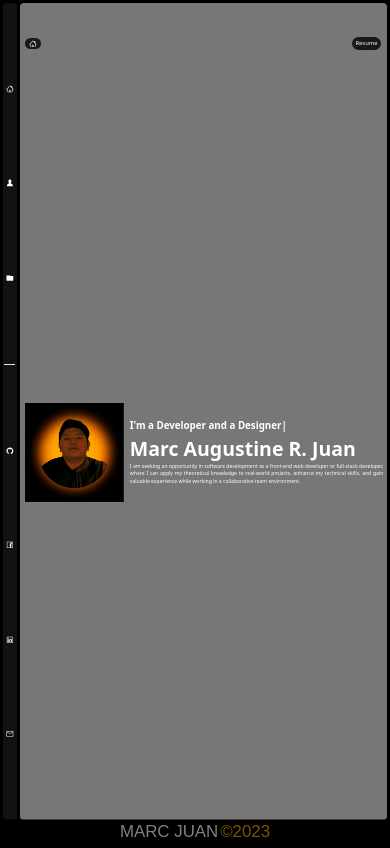
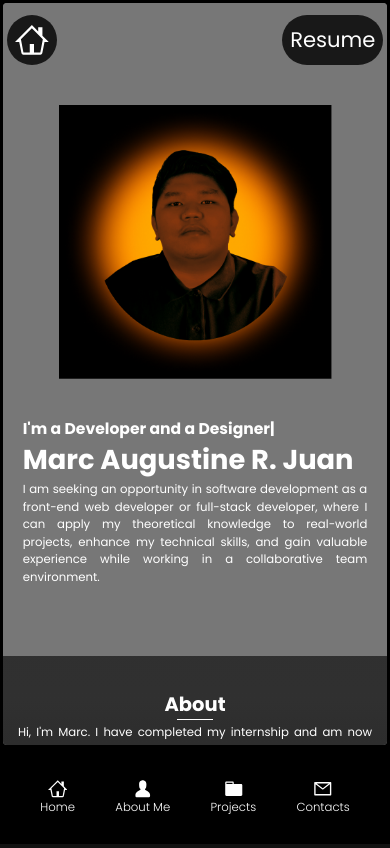
Before and after one commit to Mac12880/nextPortfolio, a Next.js app: page / in a window 390 px wide. Built offline with nearby package versions, Linux system fonts and the light colour scheme.

Commit message:
made the site responsive

```diff
--- a/components/LeftContent/leftContent.js
+++ b/components/LeftContent/leftContent.js
@@ -6,12 +6,23 @@ const LeftContent = () => {
   const MenuItem = ({ title, link, icon }) => {
     return (
       <Link href={`/#${link}`} passHref>
-        <div className="sidebarIcons">{icon}</div>
+        <div
+          className="text-white cursor-pointer"
+          style={{
+            fontSize: "2vw",
+            padding: "1vw",
+          }}
+        >
+          {icon}
+        </div>
       </Link>
     );
   };
   return (
-    <div className="leftContainer">
+    <div
+      className="hidden lg:flex flex-col justify-evenly items-center w-full h-full rounded"
+      style={{ background: "#121212", borderRadius: "1vw" }}
+    >
       {content.map((item) => {
         return <MenuItem {...item} key={item.id}></MenuItem>;
       })}
@@ -22,11 +33,23 @@ const LeftContent = () => {
           <Link key={item.id} className="hover-button" href={item.link}>
             {/* default */}
             <span className="hover-button--off">
-              <div className="sidebarIcons">{item.icon}</div>
+              <div
+                className="text-white cursor-pointer"
+                style={{ fontSize: "2vw", padding: "1vw" }}
+              >
+                {item.icon}
+              </div>
             </span>
             {/* hover */}
             <span className="hover-button--on">
-              <div className="sidebarIcons" style={{ color: `${item.color}` }}>
+              <div
+                className="cursor-pointer"
+                style={{
+                  color: `${item.color}`,
+                  fontSize: "2vw",
+                  padding: "1vw",
+                }}
+              >
                 {item.iconhover}
               </div>
             </span>
--- a/components/RightContent/about.js
+++ b/components/RightContent/about.js
@@ -4,68 +4,50 @@ import { skills, socials } from "../../constant/constant";
 const About = () => {
   const SkillsItem = ({ title, percentage }) => {
     return (
-      <div
-        className="flex justify-center flex-row"
-        style={{
-          backgroundColor: "lightgray",
-          width: "60%",
-          height: "auto",
-          marginTop: "5px",
-          borderRadius: "1vw",
-        }}
-      >
+      <div className="flex justify-center flex-row w-[90%] lg:w-[60%] h-auto mt-[5px] bg-gray-300 rounded-[1vw]">
         <div
-          className="flex justify-center "
+          className="flex justify-center w-[30%] bg-gray-300"
           style={{
-            width: "20%",
-            background: "lightgray",
             borderRadius: "1vw 0 0 1vw",
           }}
         >
-          <p className="" style={{ fontSize: "1.8vw", color: "black" }}>
-            {title}
-          </p>
+          <p className="text-[3vw] lg:text-[1.8vw] text-black">{title}</p>
         </div>
-        <div className="" style={{ width: "70%" }}>
+        <div className="w-[60%]">
           <div
-            className=""
+            className="rounded-[0.5vw]"
             style={{
               backgroundColor: "#efa00b",
               width: `${percentage}%`,
-              borderRadius: "0.5vw 0.5vw 0.5vw 0.5vw",
             }}
           >
             <p
-              className=""
-              style={{ color: "#efa00b", fontSize: "1.8vw", textAlign: "left" }}
+              className="text-[3vw] lg:text-[1.8vw] text-left]"
+              style={{ color: "#efa00b" }}
             >
               {percentage}%
             </p>
           </div>
         </div>
-        <div className="flex justify-center" style={{ width: "10%" }}>
-          <p className="" style={{ fontSize: "1.8vw" }}>
-            {percentage}%
-          </p>
+        <div className="flex justify-center text-black w-[10%]">
+          <p className="text-[3vw] lg:text-[1.8vw]">{percentage}%</p>
         </div>
       </div>
     );
   };
   return (
-    <section id="about">
-      <div className="flex justify-center" style={{ width: "100%" }}>
+    <section id="about" className="pt-[30px] pb-[50px] lg:py-0">
+      <div className="flex justify-center w-[100%]">
         <div
-          className="flex justify-center"
-          style={{ width: "9vw", borderBottom: "1px solid white" }}
+          className="flex justify-center w-[9vw] "
+          style={{ borderBottom: "1px solid white" }}
         >
-          <b className="text-white" style={{ fontSize: "3vw" }}>
-            About
-          </b>
+          <b className="text-white text-[5vw] lg:text-[3vw]">About</b>
         </div>
       </div>
 
       <div className="flex justify-center">
-        <p className="rcHero2AboutMe text-white">
+        <p className="w-[94%] text-white text-[3vw] lg:text-[2vw] text-justify pt-[1vw] pb-[1vw] whitespace-pre-wrap">
           Hi, I&apos;m Marc. I have completed my internship and am now embarking
           on my freelance journey as either a front-end web developer or a
           full-stack developer. I&apos;ve already undertaken projects using
@@ -76,26 +58,17 @@ const About = () => {
         </p>
       </div>
 
-      <div className="flex justify-center" style={{ width: "100%" }}>
+      <div className="flex justify-center w-[100%] pt-[30px] lg:pt-0">
         <div
-          className="flex justify-center"
+          className="flex justify-center w-[9vw] lg:w-[7.1vw]"
           style={{
-            width: "7.1vw",
             borderBottom: "1px solid white",
           }}
         >
-          <b className="text-white" style={{ fontSize: "3vw" }}>
-            Skills
-          </b>
+          <b className="text-white text-[5vw] lg:text-[3vw]">Skills</b>
         </div>
       </div>
-      <div
-        className="flex justify-center items-center flex-col"
-        style={{
-          paddingTop: "1vw",
-          paddingBottom: "1vw",
-        }}
-      >
+      <div className="flex justify-center items-center flex-col pt-[1vw] pb-[1vw]">
         {skills.map((item) => {
           return <SkillsItem {...item} key={item.id}></SkillsItem>;
         })}
--- a/components/RightContent/contactMe.js
+++ b/components/RightContent/contactMe.js
@@ -24,34 +24,36 @@ const ContactMe = () => {
     e.target.reset();
   };
   return (
-    <section id="contacts" className="flex justify-center items-center ">
-      <div className="flex justify-center items-center w-11/12 mt-40 h-full p-4 my-8 bg-white border border-gray-200 rounded-lg shadow-md sm:p-6 lg:p-8 dark:bg-zinc-800 dark:border-gray-200">
+    <section id="contacts" className="flex justify-center items-center mt-20">
+      <div className="flex flex-col lg:flex-row justify-center items-center w-[90%] h-full p-4 my-8 bg-white border border-gray-200 rounded-lg shadow-md sm:p-6 lg:p-8 dark:bg-zinc-800 dark:border-gray-200">
         {/* left */}
-        <div className="flex flex-col w-2/4 text-white items-center content-between h-1/2">
+        <div className="flex flex-col w-[100%] lg:w-[50%] text-white items-center content-between h-[50%]">
+          {/* <div className="flex flex-col w-[100%] lg:w-[50%] text-white items-left lg:items-center content-between h-[50%]"> */}
           <div className="flex justify-center items-start w-full ">
-            <b style={{ fontSize: "3vw" }}>Contact Me</b>
+            <b className="text-[5vw] lg:text-[3vw]">Contact Me</b>
           </div>
 
-          <div className="flex justify-evenly items-end w-3/4 h-1/2">
+          <div className="flex justify-center lg:justify-evenly items-end w-[75%] h-1/2">
             {...socials.map((item) => {
               if (item.title === "Email") {
                 return;
               } else {
                 return (
-                  <Link key={item.id} className="hover-button" href={item.link}>
+                  <Link
+                    key={item.id}
+                    className="hover-button mx-[1vw] lg:mx-0"
+                    href={item.link}
+                  >
                     {/* default */}
                     <span className="hover-button--off">
-                      <div
-                        className="sidebarIcons"
-                        // style={{ fontSize: "2vw" }}
-                      >
+                      <div className="text-white cursor-pointer text-[5vw] md:text-[3.5vw] lg:text-[2vw] py-[1vw]">
                         {item.icon}
                       </div>
                     </span>
                     {/* hover */}
                     <span className="hover-button--on">
                       <div
-                        className="sidebarIcons"
+                        className="text-white cursor-pointer text-[5vw] md:text-[3vw] lg:text-[2vw] py-[1vw]"
                         style={{ color: `${item.color}` }}
                       >
                         {item.iconhover}
@@ -64,14 +66,14 @@ const ContactMe = () => {
           </div>
         </div>
         {/* right */}
-        <div className="flex justify-center items-center flex-col w-2/4">
+        <div className="flex justify-center items-center flex-col w-[100%] lg:w-[50%]">
           <form
             ref={form}
             onSubmit={sendEmail}
             className="flex justify-center items-center flex-col w-full pt-6 pb-6"
           >
             {/* Name */}
-            <div className=" relative z-0 mb-5 w-3/4">
+            <div className=" relative z-0 mb-5 w-[95%] sm:w-[75%]">
               <input
                 type="text"
                 id="floating_standard_name"
@@ -88,7 +90,7 @@ const ContactMe = () => {
               </label>
             </div>
             {/* email */}
-            <div className=" relative z-0 mb-5 w-3/4">
+            <div className=" relative z-0 mb-5 w-[95%] sm:w-[75%]">
               <input
                 type="email"
                 id="floating_standard_email"
@@ -105,7 +107,7 @@ const ContactMe = () => {
               </label>
             </div>
             {/* Subject */}
-            <div className=" relative z-0 mb-5 w-3/4">
+            <div className=" relative z-0 mb-5 w-[95%] sm:w-[75%]">
               <input
                 type="text"
                 id="floating_standard_subject"
@@ -123,7 +125,7 @@ const ContactMe = () => {
             </div>
 
             {/* message */}
-            <div className=" relative z-0 mb-5 w-3/4">
+            <div className=" relative z-0 mb-5 w-[95%] sm:w-[75%]">
               <textarea
                 type="email"
                 id="floating_standard_message"
@@ -143,8 +145,7 @@ const ContactMe = () => {
             <div className="relative z-0 ">
               <button
                 type="submit"
-                className="text-gray-900 bg-white border border-gray-300 focus:outline-none hover:bg-gray-100 focus:ring-4 focus:ring-gray-200 font-medium rounded-lg text-sm px-5 py-2.5 mr-2 mb-2 dark:bg-zinc-800 dark:text-white dark:border-white dark:hover:bg-zinc-700 dark:hover:border-white dark:focus:ring-zinc-900"
-                style={{ width: "100%" }}
+                className="w-[100%] text-gray-900 bg-white border border-gray-300 focus:outline-none hover:bg-gray-100 focus:ring-4 focus:ring-gray-200 font-medium rounded-lg text-sm px-5 py-2.5 mr-2 mb-2 dark:bg-zinc-800 dark:text-white dark:border-white dark:hover:bg-zinc-700 dark:hover:border-white dark:focus:ring-zinc-900"
               >
                 Send
               </button>
--- a/components/RightContent/footer.js
+++ b/components/RightContent/footer.js
@@ -1,13 +1,42 @@
 import React from "react";
-
+import Link from "next/link";
+import { content } from "../../constant/constant";
+import { AiOutlineMail } from "react-icons/ai";
 const Footer = () => {
+  const MenuItem = ({ title, link, icon }) => {
+    return (
+      <Link href={`/#${link}`} passHref>
+        <div className="flex justify-center items-center flex-col text-[5vw] md:text-[4vw] text-white">
+          {icon}
+          <p className="text-[3vw] md:text-[2vw]">{title}</p>
+        </div>
+      </Link>
+    );
+  };
   return (
-    <footer className="footer2">
-      <b className="text-white">MARC JUAN</b>
-      <b className="" style={{ marginLeft: "0.5vw", color: "orange" }}>
-        ©2023
-      </b>
-    </footer>
+    <>
+      <footer className="h-[3vh] text-[2vh] hidden lg:flex justify-center items-center sticky bg-black inset-0 bottom-0 w-full font-light opacity-50">
+        <b className="text-white">MARC JUAN</b>
+        <b className="" style={{ marginLeft: "0.5vw", color: "orange" }}>
+          ©2023
+        </b>
+      </footer>
+      {/* For Mobile and Ipads */}
+      <footer
+        className="h-[11vh] flex lg:hidden justify-evenly items-center sticky bg-black inset-0 bottom-0 w-full font-light"
+        // style={{ height: "10vh" }}
+      >
+        {content.map((item) => {
+          return <MenuItem {...item} key={item.id}></MenuItem>;
+        })}
+        <Link href={`/#contacts`} passHref>
+          <div className="flex justify-center items-center flex-col text-[5vw] md:text-[4vw] text-white">
+            <AiOutlineMail />
+            <p className="text-[3vw] md:text-[2vw]">Contacts</p>
+          </div>
+        </Link>
+      </footer>
+    </>
   );
 };
 
--- a/components/RightContent/projects.js
+++ b/components/RightContent/projects.js
@@ -18,36 +18,24 @@ const Projects = () => {
 
   return (
     <section id="projects">
-      <div
-        className="flex justify-center items-center flex-col"
-        style={{
-          width: "90vw",
-          marginTop: "5vw",
-        }}
-      >
+      <div className="flex justify-center items-center flex-col w-[100%] mt-[5vw]">
         <div
-          className="flex justify-center"
-          style={{ width: "11vw", borderBottom: "1px solid white" }}
+          className="flex justify-center w-[9vw] lg:w-[11vw]"
+          style={{ borderBottom: "1px solid white" }}
         >
-          <b className="text-white" style={{ fontSize: "3vw" }}>
-            Projects
-          </b>
+          <b className="text-white text-[5vw] lg:text-[3vw]">Projects</b>
         </div>
-        <div
-          style={{
-            width: "90%",
-            marginTop: "1vw",
-            marginBottom: "1vw",
-            height: "100%",
-          }}
-        >
+        <div className="w-[90%] my-[1vw] h-[100%]">
           <div className="text-black dark:text-white">
             <Slider {...settings}>
               {projects.map((project) => {
                 return (
                   <div key={project.id}>
                     <div className="flex justify-start items-center">
-                      <h2 style={{ fontSize: "2vw" }}> {project.title}</h2>
+                      <h2 className="text-[4vw] lg:text-[2vw] ps-1">
+                        {" "}
+                        {project.title}
+                      </h2>
                       <button
                         className="p-1"
                         onClick={() => {
@@ -58,47 +46,15 @@ const Projects = () => {
                           console.log(projectModal);
                         }}
                       >
-                        <AiOutlineInfoCircle style={{ fontSize: "1.5vw" }} />
+                        <AiOutlineInfoCircle className="text-[3.5vw] lg:text-[1.5vw]" />
                       </button>
                     </div>
-                    <div
-                      style={{
-                        textAlign: "center",
-                        background: "lightgray",
-                        display: "flex",
-                        justifyContent: "center",
-                        alignItems: "center",
-                        flexDirection: "column",
-                        height: "100%",
-                      }}
-                    >
+                    <div className="h-[100%] text-center bg-gray-300 flex justify-center items-center flex-col">
                       <img
+                        className="block w-[90vw] h-[45vw] object-fit"
                         src={project.image}
                         alt={`${project.title} picture`}
-                        style={{
-                          display: "block",
-                          width: "90vw",
-                          height: "45vw",
-                          objectFit: "full",
-                        }}
                       />
-                      <div className="projectSwiperOverlay">
-                        <div className="projectSwiperHeaderText">
-                          {project.title}
-                        </div>
-                        <div className="projectSwiperText">
-                          {project.description}
-                        </div>
-                        {project.link ? (
-                          <Link href={project.link} passHref>
-                            <button className="projectSwiperSiteButton">
-                              Visit Site
-                            </button>
-                          </Link>
-                        ) : (
-                          <></>
-                        )}
-                      </div>
                     </div>
                   </div>
                 );
--- a/components/RightContent/rightHero1.js
+++ b/components/RightContent/rightHero1.js
@@ -2,20 +2,31 @@ import React from "react";
 import { TypeAnimation } from "react-type-animation";
 const RightHero1 = () => {
   return (
-    <section className="rchero1">
-      <div className="rchero1left">
-        <img className="profilePic" src="mjuanpic.png" alt="Profile pic" />
+    <section
+      className="w-auto h-auto lg:h-[100%] m-5 lg:m-0 flex justify-left items-center flex-col lg:flex-row overflow-x-hidden overflow-y-hidden"
+      style={{ background: "#777777" }}
+    >
+      <div className="w-full lg:w-[30%] h-auto flex justify-center items-center p-2">
+        <img
+          className="w-[70vw] lg:w-[90%] h-auto lg:m-[15px]"
+          src="mjuanpic.png"
+          alt="Profile pic"
+        />
       </div>
-      <div className="rchero1right" id="home">
+      <div
+        className="w-full h-auto pt-[30px] pb-[50px] lg:py-0 lg:w-[70%] lg:h-[100%] flex flex-col justify-center items-center"
+        id="home"
+      >
         <TypeAnimation
-          className="hero1Header"
+          className="w-[100%] h-auto text-white text-left whitespace-normal font-bold text-[4vw] lg:text-[2.5vw]"
           sequence={[`I'm a Developer and a Designer.`, 1000, ""]}
           speed={50}
-          style={{ whiteSpace: "normal", fontWeight: "bold" }}
           repeat={Infinity}
         />
-        <b className="hero1SubHeader">Marc Augustine R. Juan</b>
-        <p className="hero1Paragraph">
+        <b className="w-[100%] h-auto text-white text-left text-[7vw] lg:text-[5vw]">
+          Marc Augustine R. Juan
+        </b>
+        <p className="w-[100%] h-auto text-white text-justify whitespace-pre-wrap text-[3vw] lg:text-[1.3vw] pe-0 lg:pe-[1vw] ">
           I am seeking an opportunity in software development as a front-end web
           developer or full-stack developer, where I can apply my theoretical
           knowledge to real-world projects, enhance my technical skills, and
--- a/constant/constant.js
+++ b/constant/constant.js
@@ -52,31 +52,41 @@ export const skills = [
   },
   {
     id: 3,
+    title: "Bootstrap CSS",
+    percentage: 98,
+  },
+  {
+    id: 4,
+    title: "Tailwind CSS",
+    percentage: 98,
+  },
+  {
+    id: 5,
     title: "JavaScript",
     percentage: 80,
   },
   {
-    id: 4,
+    id: 6,
     title: "React.js",
     percentage: 80,
   },
   {
-    id: 5,
+    id: 7,
     title: "Node.js",
     percentage: 50,
   },
   {
-    id: 6,
+    id: 8,
     title: "Next.js",
     percentage: 90,
   },
   {
-    id: 7,
+    id: 9,
     title: "UI Design",
     percentage: 80,
   },
   {
-    id: 8,
+    id: 10,
     title: "Figma",
     percentage: 90,
   },
--- a/pages/index.js
+++ b/pages/index.js
@@ -37,27 +37,58 @@ export default function Home() {
         <meta name="viewport" content="width=device-width, initial-scale=1" />
         <link rel="icon" href="/favicon.ico" />
       </Head>
-      <main className="indexBg">
-        <div className="hero1">
-          <div className="left">
+      <main className="bg-black h-full w-[100%]">
+        <div
+          // content1
+          className="flex flex-row h-[89vh] w-[100%] lg:h-[97vh] p-[0.7vw]"
+        >
+          <div
+            // Left Content
+            className="hidden lg:flex lg:w-[5%]"
+            style={{ padding: "0 0.7vw 0 0" }}
+          >
             <LeftContent />
           </div>
-          <div className="right dark">
-            <div className="rightHeader">
-              <div className="rcHeader">
-                <div className="rcHeaderIcon">
+          <div
+            // Right Content
+            className="dark w-full h-[88vh] lg:w-[95%] lg:h-full "
+            style={{ background: "#777777", borderRadius: "1vw 1vw 1vw 1vw" }}
+          >
+            <div className="h-[10%]">
+              <div
+                className="w-[100%] h-[100%] flex justify-between items-center px-[1vw] overflow-hidden"
+                style={{ background: "#777777", borderRadius: "1vw 1vw 0 0" }}
+              >
+                <div
+                  // Home
+                  className="h-[6vh] w-[6vh] px-[1vw] py[0.5vw] lg:h-[70%] lg:w-[5%] flex justify-center items-center bg-black bg-opacity-80 text-white cursor-pointer rounded-full lg:rounded-full hover:bg-opacity-100"
+                >
                   <Link href="#home" passHref>
-                    <GoHome />
+                    <GoHome className="text-[4vh] lg:text-[2vw]" />
                   </Link>
                 </div>
-                <div className="rcHeaderButton">
-                  <p>Resume</p>
+                <div
+                  // Resume
+                  className="h-[6vh] w-[12vh] px-[1vw] py[0.5vw] lg:h-[70%] lg:w-[10vw] flex justify-center items-center bg-black bg-opacity-80 text-white cursor-pointer rounded-full lg:rounded-full hover:bg-opacity-100"
+                >
+                  <p className="text-[2.5vh] lg:text-[1.5vw]">Resume</p>
                 </div>
               </div>
             </div>
-            <div className="rightContent">
+            <div
+              className="w-full h-[90%] overflow-y-scroll overflow-x-hidden lg:overflow-y-scroll lg:overflow-x-hidden whitespace-nowrap"
+              style={{ borderRadius: "0 0 1vw 1vw", background: "#777777" }}
+            >
               <RightHero1 />
-              <section className="rchero2">
+              <section
+                // rchero2
+                className="w-full p-[1vw] h-auto "
+                style={{
+                  background: "rgb(0,0,0)",
+                  background:
+                    "linear-gradient(180deg, rgba(0,0,0,0.6) 0%, rgba(18,18,18,0.7) 3%, rgba(18,18,18,0.8) 13%, rgba(18,18,18,0.9) 34%, rgba(18,18,18,1) 46%, rgba(18,18,18,1) 100%)",
+                }}
+              >
                 <About />
                 <Projects />
                 <ContactMe />
--- a/styles/globals.css
+++ b/styles/globals.css
@@ -5,6 +5,8 @@
 body{
   margin: 0;
   padding: 0;
+  overflow-x: hidden;
+  overflow-y: hidden;
 }
 header{
   background-color: white;
@@ -13,10 +15,10 @@ header{
 }
 
 
-footer{
+/* footer{
   padding: 5px;
   color: #797979;
-}
+} */
 
 footer ul{
   list-style-type: none;
--- a/styles/index.css
+++ b/styles/index.css
@@ -1,6 +1,9 @@
+@import url('https://fonts.googleapis.com/css2?family=Poppins:ital,wght@0,100;0,200;0,300;0,400;0,500;0,600;0,700;0,800;0,900;1,100;1,200;1,300;1,400;1,500;1,600;1,700;1,800;1,900&display=swap');
 html {
   scroll-behavior: smooth;
   overflow-y: hidden;
+  font-family: Poppins;
+  color-scheme: dark;
 }
 .dark{
   color-scheme: dark;
@@ -8,7 +11,7 @@ html {
 .indexBg{
 background-color: #000000;
 }
-.footer2{
+/* .footer2{
 background-color: #000000;
 position: sticky;
 bottom: 0;
@@ -18,10 +21,10 @@ display: flex;
 justify-content: center;
 align-items: center;
 font-weight: lighter;
-font-family: Arial, sans-serif, Verdana;
+font-family: Poppins,Arial, sans-serif, Verdana;
 font-size: 2vh;
 opacity: 0.5;
-}
+} */
 .hero1{
   width: 100%;
   /* height: 85vh; */
@@ -74,7 +77,8 @@ padding: 0.7vw 0.7vw 0.7vw 0;
   border-radius: 1vw 1vw 0 0;
 }
 .rcHeaderIcon{
-  height: auto;
+  height: 70%;
+  width: 5%;
   display: flex;
   justify-content: center;
   align-items: center;
@@ -87,7 +91,8 @@ padding: 0.7vw 0.7vw 0.7vw 0;
   /* font-weight: ; */
 }
 .rcHeaderButton{
-  height: auto;
+  height: 70%;
+  width: 10%;
   display: flex;
   justify-content: center;
   align-items: center;
@@ -176,8 +181,6 @@ padding: 0.7vw 0.7vw 0.7vw 0;
 .sidebarIcons{
   color: white;
   font-size: 2vw;
-  /* margin-top: 0.7vw; */
-  /* margin-top: 0.7vw; */
   padding-top: 1vw;
   padding-bottom: 1vw;
   cursor: pointer;
```
Also changed, not shown: components/RightContent/projectsModal.js (+8 -11 lines), styles/Home.module.css (added).
